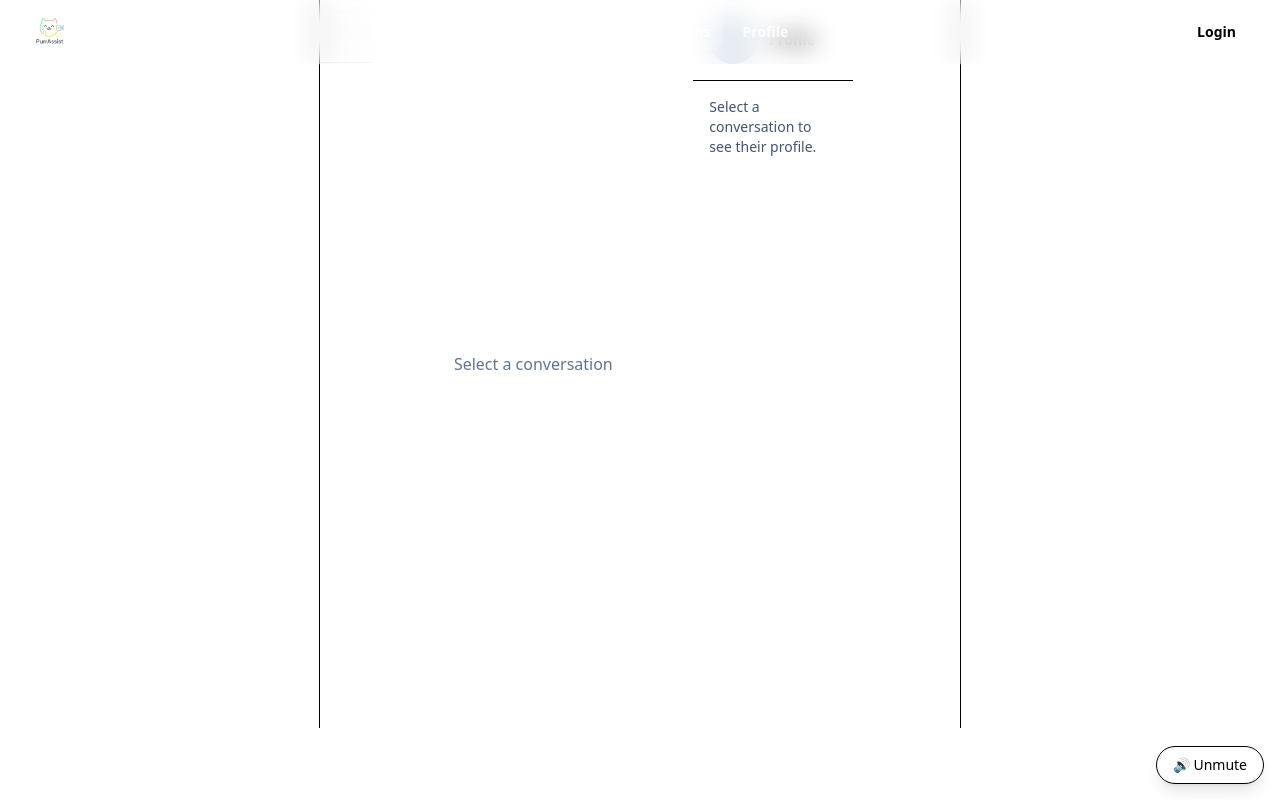
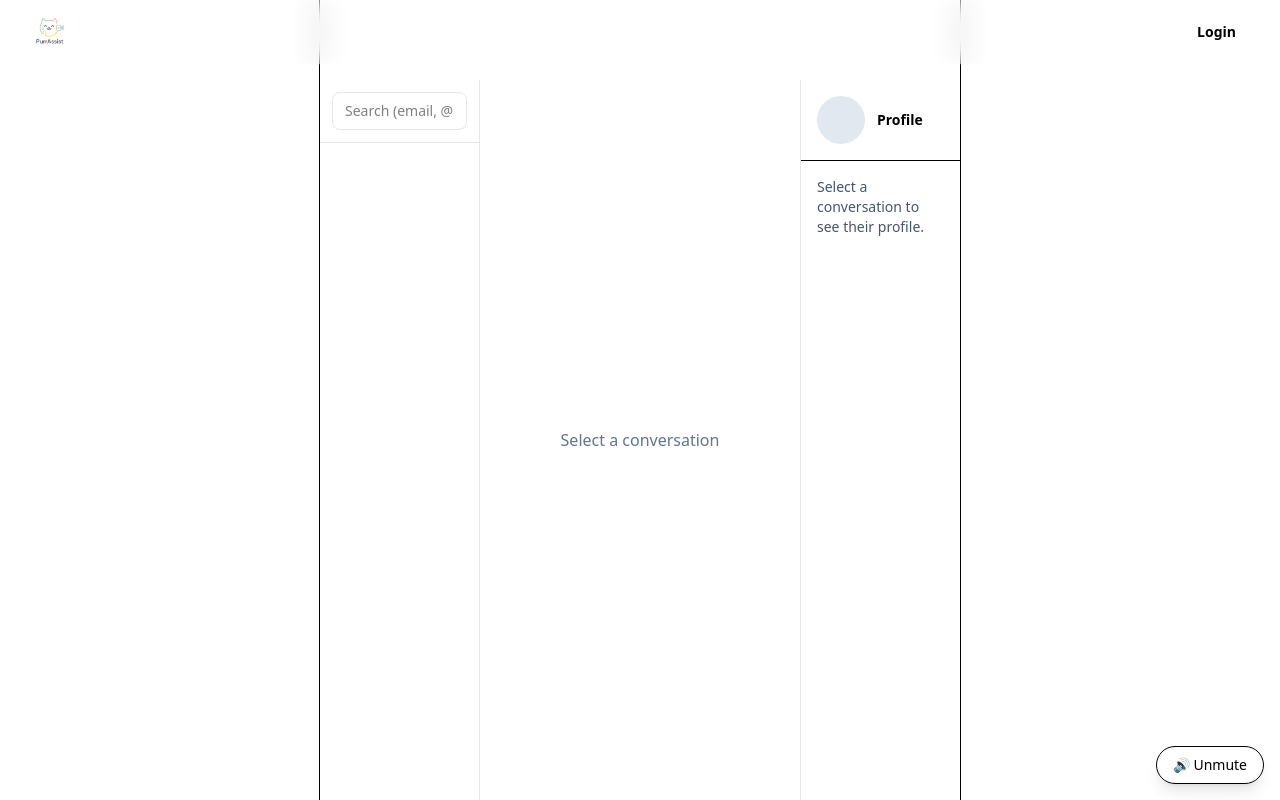
Before and after one commit to mayurdhavale10/purrassist, a Next.js app: page /connections in a window 1280 px wide. Built offline with nearby package versions, Linux system fonts and the light colour scheme; no server answers.

Commit message:
changes are made

```diff
--- a/src/app/connections/page.tsx
+++ b/src/app/connections/page.tsx
@@ -6,19 +6,33 @@ import ProfilePreview from "@/components/connections/pane/ProfilePreview";
 
 export default function ConnectionsHome() {
   return (
-    <div className="min-h-[calc(100vh-72px)] grid grid-cols-12">
-      {/* Left: now visible on mobile */}
-      <InboxList />
+    // Push content below your fixed/sticky Navbar (≈72–80px tall)
+    <div className="min-h-screen pt-[72px] md:pt-[80px] bg-white dark:bg-neutral-950">
+      {/* 3-pane grid fills the rest of the viewport under the navbar */}
+      <section className="grid grid-cols-12 gap-0 h-[calc(100svh-72px)] md:h-[calc(100svh-80px)]">
+        {/* LEFT (Inbox + Search). Full width on mobile, 3 columns on desktop */}
+        <aside
+          className="col-span-12 lg:col-span-3 border-r border-gray-200 dark:border-neutral-800
+                     flex flex-col min-h-0 overflow-hidden"
+        >
+          {/* InboxList should render its own sticky SearchBar at the top.
+              This container ensures the pane can scroll without going under the navbar. */}
+          <InboxList />
+        </aside>
 
-      {/* Middle: always render a placeholder on the home route */}
-      <main className="hidden lg:flex lg:col-span-6 items-center justify-center text-slate-500">
-        Select a conversation
-      </main>
+        {/* MIDDLE (Thread). Hidden until a chat is selected on desktop */}
+        <main
+          className="hidden lg:flex lg:col-span-6 items-center justify-center
+                     text-slate-500 dark:text-slate-400"
+        >
+          Select a conversation
+        </main>
 
-      {/* Right: only on desktop */}
-      <div className="hidden lg:block lg:col-span-3">
-        <ProfilePreview />
-      </div>
+        {/* RIGHT (Profile Preview). Desktop only */}
+        <aside className="hidden lg:block lg:col-span-3 border-l border-gray-200 dark:border-neutral-800">
+          <ProfilePreview />
+        </aside>
+      </section>
     </div>
   );
 }
```
